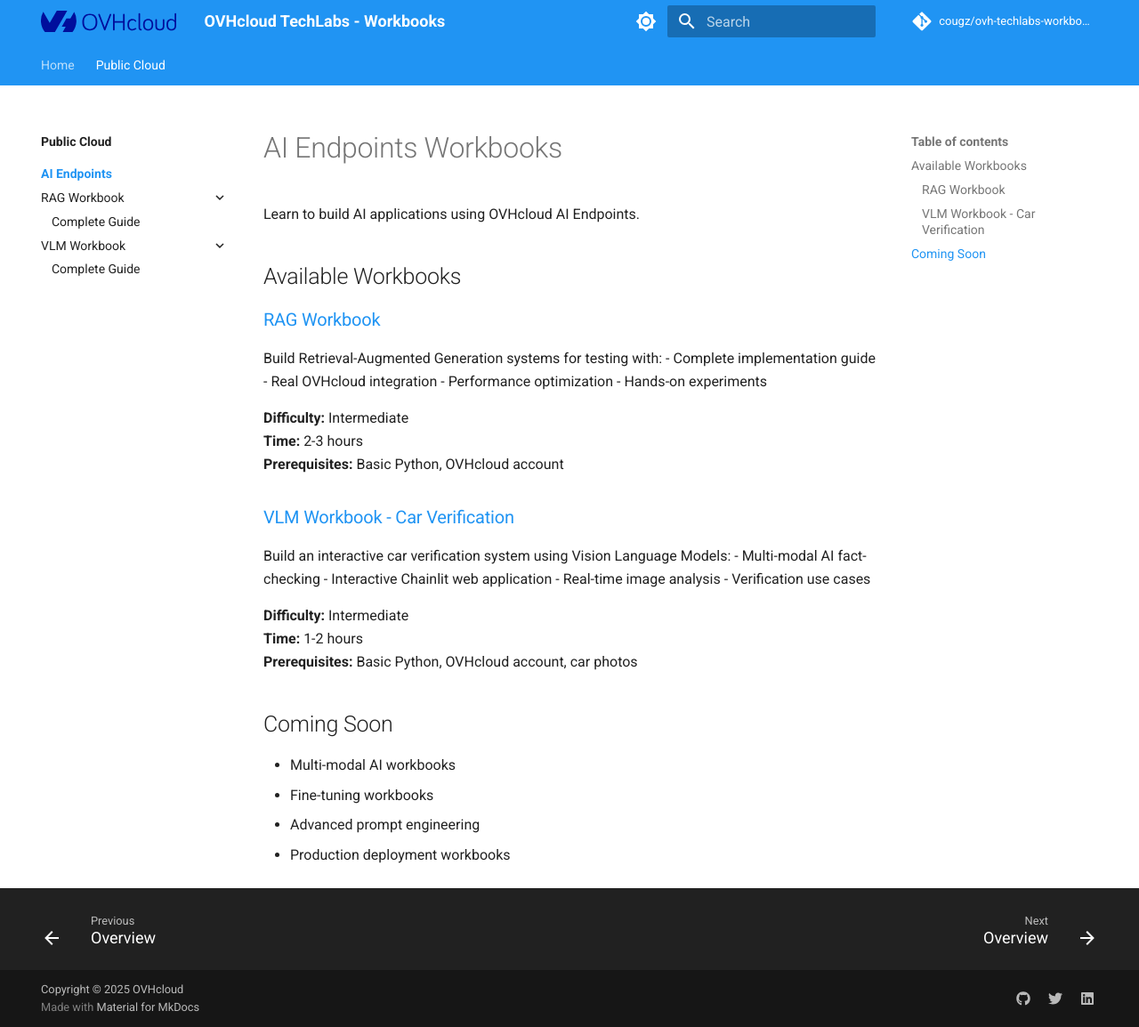
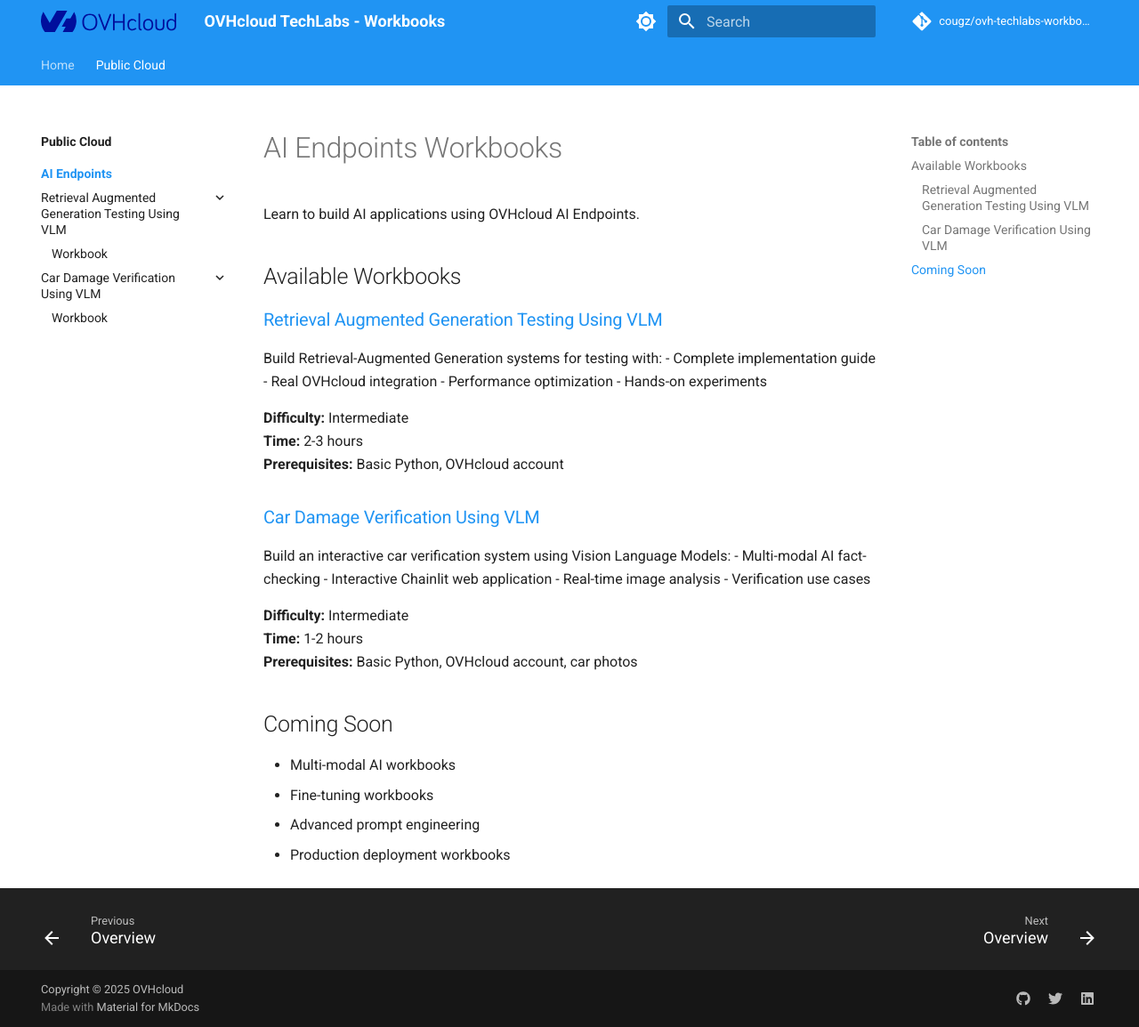
Before and after one commit to cougz/ovh-techlabs-workbooks, an MkDocs documentation site: the page built from docs/public-cloud/ai-endpoints/index.md, in a window 1280 px wide and 1154 px high. Shown: the whole window at 89% size. Built offline with MkDocs 1.6.1 and Material for MkDocs 9.7.7, drawn with Linux system fonts in a browser that asks for light colours; comment, search, counter and statistics services are not loaded.

Commit message:
Standardize navigation titles to match directory names
- Updated mkdocs.yml navigation: RAG Workbook → Retrieval Augmented Generation Testing Using VLM
- Updated mkdocs.yml navigation: VLM Workbook → Car Damage Verification Using VLM
- Changed Complete Guide to Workbook in navigation
- Updated all section titles in index files to match directory names
- Consistent naming throughout navigation and content

```diff
--- a/docs/public-cloud/ai-endpoints/car-damage-verification-using-vlm/index.md
+++ b/docs/public-cloud/ai-endpoints/car-damage-verification-using-vlm/index.md
@@ -1,4 +1,4 @@
-# VLM Workbook - Car Damage Verification
+# Car Damage Verification Using VLM
 
 Build an interactive AI-powered car verification system using OVHcloud Vision Language Models.
 
@@ -13,7 +13,7 @@ An interactive car verification challenge that:
 
 ## Learning Path
 
-1. [**Workbook Guide**](workbook.md) - Complete step-by-step workbook
+1. [**Workbook**](workbook.md) - Complete step-by-step workbook
 2. **Download Scripts** - [All Python files](https://github.com/cougz/ovh-techlabs-workbooks/tree/main/public-cloud/ai-endpoints/car-damage-verification-using-vlm)
 
 ## Demo Overview
--- a/docs/public-cloud/ai-endpoints/index.md
+++ b/docs/public-cloud/ai-endpoints/index.md
@@ -4,7 +4,7 @@ Learn to build AI applications using OVHcloud AI Endpoints.
 
 ## Available Workbooks
 
-### [RAG Workbook](retrieval-augmented-generation-testing-using-vlm/)
+### [Retrieval Augmented Generation Testing Using VLM](retrieval-augmented-generation-testing-using-vlm/)
 Build Retrieval-Augmented Generation systems for testing with:
 - Complete implementation guide
 - Real OVHcloud integration
@@ -15,7 +15,7 @@ Build Retrieval-Augmented Generation systems for testing with:
 **Time:** 2-3 hours
 **Prerequisites:** Basic Python, OVHcloud account
 
-### [VLM Workbook - Car Verification](car-damage-verification-using-vlm/)
+### [Car Damage Verification Using VLM](car-damage-verification-using-vlm/)
 Build an interactive car verification system using Vision Language Models:
 - Multi-modal AI fact-checking
 - Interactive Chainlit web application
--- a/docs/public-cloud/ai-endpoints/retrieval-augmented-generation-testing-using-vlm/index.md
+++ b/docs/public-cloud/ai-endpoints/retrieval-augmented-generation-testing-using-vlm/index.md
@@ -1,4 +1,4 @@
-# RAG with OVHcloud AI Endpoints Workbook
+# Retrieval Augmented Generation Testing Using VLM
 
 Build Retrieval-Augmented Generation systems for testing using OVHcloud AI Endpoints.
 
@@ -12,5 +12,5 @@ A complete RAG system that:
 
 ## Resources
 
-- [**Complete Guide**](workbook.md) - Full implementation with embedded code examples
+- [**Workbook**](workbook.md) - Full implementation with embedded code examples
 - **Source Code** - Will be available in the official examples repository (coming soon)
--- a/docs/public-cloud/index.md
+++ b/docs/public-cloud/index.md
@@ -4,8 +4,8 @@ Comprehensive workbooks for OVHcloud Public Cloud services.
 
 ## AI Endpoints
 
-- [**RAG Workbook**](ai-endpoints/retrieval-augmented-generation-testing-using-vlm/) - Complete guide to Retrieval-Augmented Generation for testing
-- [**VLM Workbook**](ai-endpoints/car-damage-verification-using-vlm/) - Interactive car verification using Vision Language Models
+- [**Retrieval Augmented Generation Testing Using VLM**](ai-endpoints/retrieval-augmented-generation-testing-using-vlm/) - Complete guide to Retrieval-Augmented Generation for testing
+- [**Car Damage Verification Using VLM**](ai-endpoints/car-damage-verification-using-vlm/) - Interactive car verification using Vision Language Models
 
 ## Coming Soon
 
--- a/mkdocs.yml
+++ b/mkdocs.yml
@@ -99,9 +99,9 @@ nav:
     - Overview: public-cloud/index.md
     - AI Endpoints:
       - Overview: public-cloud/ai-endpoints/index.md
-      - RAG Workbook:
+      - Retrieval Augmented Generation Testing Using VLM:
         - Overview: public-cloud/ai-endpoints/retrieval-augmented-generation-testing-using-vlm/index.md
-        - Complete Guide: public-cloud/ai-endpoints/retrieval-augmented-generation-testing-using-vlm/workbook.md
-      - VLM Workbook:
+        - Workbook: public-cloud/ai-endpoints/retrieval-augmented-generation-testing-using-vlm/workbook.md
+      - Car Damage Verification Using VLM:
         - Overview: public-cloud/ai-endpoints/car-damage-verification-using-vlm/index.md
-        - Complete Guide: public-cloud/ai-endpoints/car-damage-verification-using-vlm/workbook.md
+        - Workbook: public-cloud/ai-endpoints/car-damage-verification-using-vlm/workbook.md
```
